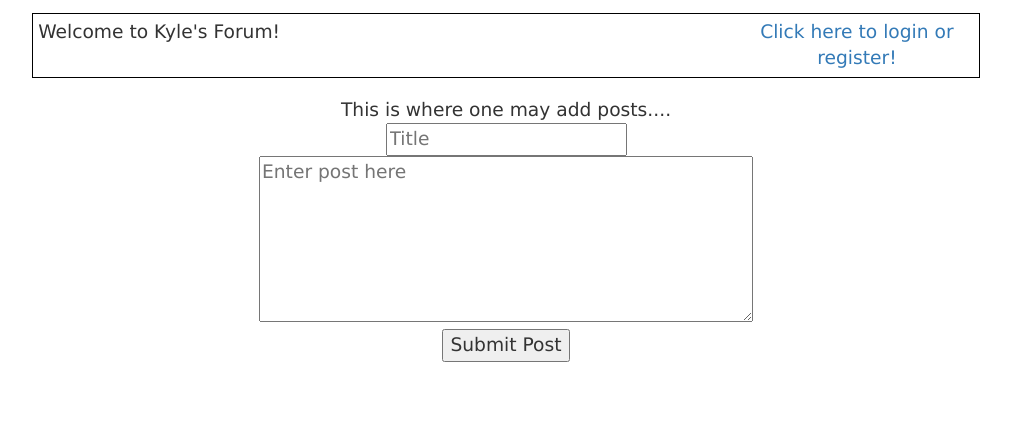
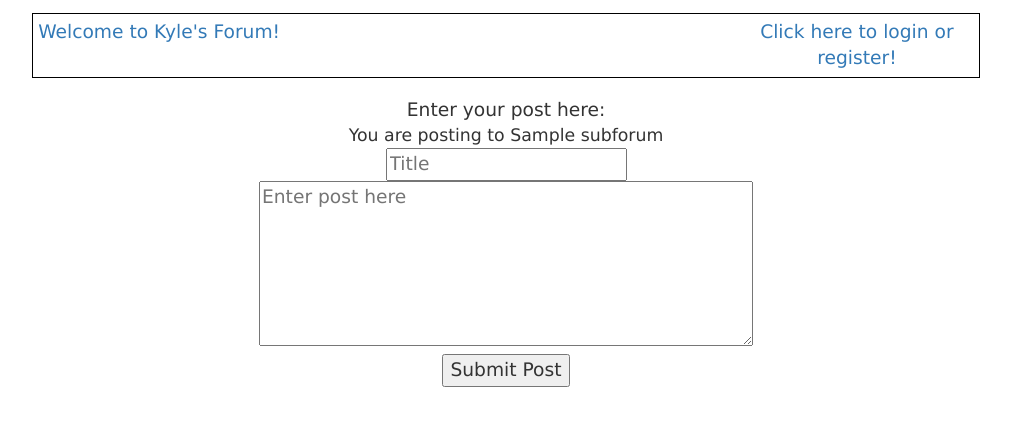
Before and after one commit to kylecs/Flask-Basic-Forum, a Flask app: template forum/templates/createpost.html in a window 1280 px wide. Shown: the top 426 px of the page, without its empty margins (134-1145 px from the left). Run offline with Flask 2, Linux system fonts and the light colour scheme; the template is opened without the code that fills it: most values are stand-ins (such as "Sample title", 1, 10 or a date in 2020); parts of the project's set-up code (start-up, migrations or seed data) failed here and were passed over; some libraries are stand-ins or nearby versions.

Commit message:
added subforums

```diff
--- a/forum/forum.py
+++ b/forum/forum.py
@@ -2,7 +2,6 @@ from flask import *
 from flask.ext.login import LoginManager, current_user, login_user, UserMixin, logout_user, login_required
 from config import *
 from database import *
-
 #CONFIG
 
 #SETUP
@@ -29,10 +28,18 @@ def test():
 
 @app.route('/')
 def index():
-	posts = Post.query.order_by(Post.id.desc()).limit(20)
+	subforums = Subforum.query.order_by(Subforum.id)
+
+	return render_template("subforums.html", subforums=subforums)
+
+@app.route('/subforum')
+def subforum():
+	subforum_id = int(request.args.get("sub"))
+	subforum = Subforum.query.filter(Subforum.id == subforum_id).first()
+	posts = Post.query.filter(Post.subforum_id == subforum_id).order_by(Post.id.desc()).limit(50)
 	for post in posts:
-		post.user = get_poster(post)
-	return render_template("posts.html", posts=posts)
+		post.user = User.query.filter(User.id == post.user_id).first()
+	return render_template("subforum.html", subforum=subforum, posts=posts)
 
 @app.route('/loginform')
 def loginform():
@@ -42,21 +49,40 @@ def loginform():
 @login_required
 @app.route('/addpost')
 def addpost():
-	return render_template("createpost.html")
+	subforum_id = int(request.args.get("sub"))
+	subforum = Subforum.query.filter(Subforum.id == subforum_id).first()
+
+	return render_template("createpost.html", subforum=subforum)
+
+
 
 #ACTIONS
 @login_required
-@app.route('/action_post', methods=['POST'])
+@app.route('/action_post', methods=['POST', 'GET'])
 def action_post():
+	subforum_id = int(request.args.get("sub"))
+	subforum = Subforum.query.filter(Subforum.id == subforum_id).first()
+	if not subforum:
+		return redirect(url_for("subforums"))
+
 	user = current_user
 	title = request.form['title']
 	content = request.form['content']
 	#check for valid posting
+	errors = []
+	retry = False
+	if not valid_title(title):
+		errors.append("Title must be between 4 and 140 characters long!")
+		retry = True
+	if not valid_content(content):
+		errors.append("Post must be between 10 and 5000 characters long!")
+		retry = True
+	if retry:
+		return render_template("createpost.html", errors=errors)
 	post = Post(title, content, user)
-	user.posts.append(post)
-	db.session.add(post)
+	subforum.posts.append(post)
 	db.session.commit()
-	return redirect(url_for("index"))
+	return redirect("/subforum?sub=" + str(subforum_id))
 
 
 @app.route('/action_login', methods=['POST'])
@@ -64,7 +90,7 @@ def action_login():
 	username = request.form['username']
 	password = request.form['password']
 	user = User.query.filter(User.username == username).first()
-	if user and user.password == password:
+	if user and user.check_password(password):
 		login_user(user)
 	return redirect(url_for("index"))
 
@@ -81,6 +107,22 @@ def action_createaccount():
 	username = request.form['username']
 	password = request.form['password']
 	email = request.form['email']
+	errors = []
+	retry = False
+	if username_taken(username):
+		errors.append("Username is already taken!")
+		retry=True
+	if email_taken(email):
+		errors.append("An account already exists with this email!")
+		retry = True
+	if not valid_username(username):
+		errors.append("Username is not valid!")
+		retry = True
+	if not valid_password(password):
+		errors.append("Password is not valid!")
+		retry = True
+	if retry:
+		return render_template("login.html", errors=errors)
 	user = User(email, username, password)
 	db.session.add(user)
 	db.session.commit()
--- a/forum/static/style.css
+++ b/forum/static/style.css
@@ -45,16 +45,56 @@
 	margin-left: auto;
 	text-align: center;
 }
+.subforumlisting{
+	border-bottom: 1px solid gray;
+	padding: 1%;
+	margin-bottom: 1%;
+}
+.errors{
+	border-bottom: 1px solid black;
+}
+.error{
+	color: red;
+	font-weight: bold;
+}
+.subforumtitle{
+	color: blue;
+	font-size: 15pt;
+	font-weight: bold;
+}
+.subforumdesc{
+	font-size: 13pt;
+	font-style: italic;
+}
+.subforumheader{
+	padding: 1%;
+	padding-bottom: none;
+	margin-bottom: 1%;
+	border: 1px solid black;
+	font-size: 15pt;
+}
+.subforumheadertitle{
+	display: inline;
+	font-weight: bold;
+}
+.subforumheaderdesc{
+	display: inline;
+}
 .post{
+	padding: 1%;
 	border-bottom: 1px solid gray;
-	margin-bottom: 1%;
-	padding: 1%;
 }
-.title{
-	display: inline;
-	color: blue;
-}
-.username{
-	display: inline;
+.postusername{
+	font-style: italic;
 	font-size: 12pt;
 }
+.subforumheaderlink{
+	font-style: italic;
+	font-size: 14pt;
+}
+.postinginfo{
+	font-size: 13pt;
+}
+#nolinks{
+	text-decoration: none;
+}
--- a/forum/templates/createpost.html
+++ b/forum/templates/createpost.html
@@ -1,9 +1,24 @@
 {% extends 'layout.html' %}
 {% block body%}
+
+
+{% if errors %}
+	<div class="errors">
+	{% for error in errors %}
+		<p class="error">
+			{{ error }}
+		</p>
+
+	{% endfor %}
+	</div>
+{% endif %}
 <div class="postsubmit">
-This is where one may add posts....
+Enter your post here:<br>
+<div class="postinginfo">
+	You are posting to {{ subforum.title }}
+</div>
 
-<form action="action_post" method="POST">
+<form action="action_post?sub={{ subforum.id }}" method="POST">
 
 	<input type="text" placeholder="Title" name="title"><br>
 
--- a/forum/templates/header.html
+++ b/forum/templates/header.html
@@ -1,4 +1,4 @@
-Welcome to Kyle's Forum!
+<a href="/" id="nolinks">Welcome to Kyle's Forum!</a>
 <div class="login">
 	{% if current_user.is_authenticated() %}
 	<b>{{ current_user.username }}</b><a class="logoutlink" href="/action_logout">(logout)</a>
--- a/forum/templates/layout.html
+++ b/forum/templates/layout.html
@@ -6,9 +6,6 @@
 
 </head>
 <body>
-{% if current_user.is_authenticated() %}
-<a href="/addpost">Create Post</a>
-{% endif %}
 <div class="page">
 	<div class="header">
 		{% include 'header.html' %}
```
Also changed, not shown: forum/database.py (+40 -5 lines), forum/management.py (added, +11 -0 lines), forum/templates/login.html (+11 -0 lines), forum/templates/posts.html (deleted, +0 -22 lines), forum/templates/subforum.html (added, +28 -0 lines), forum/templates/subforums.html (added, +16 -0 lines).
